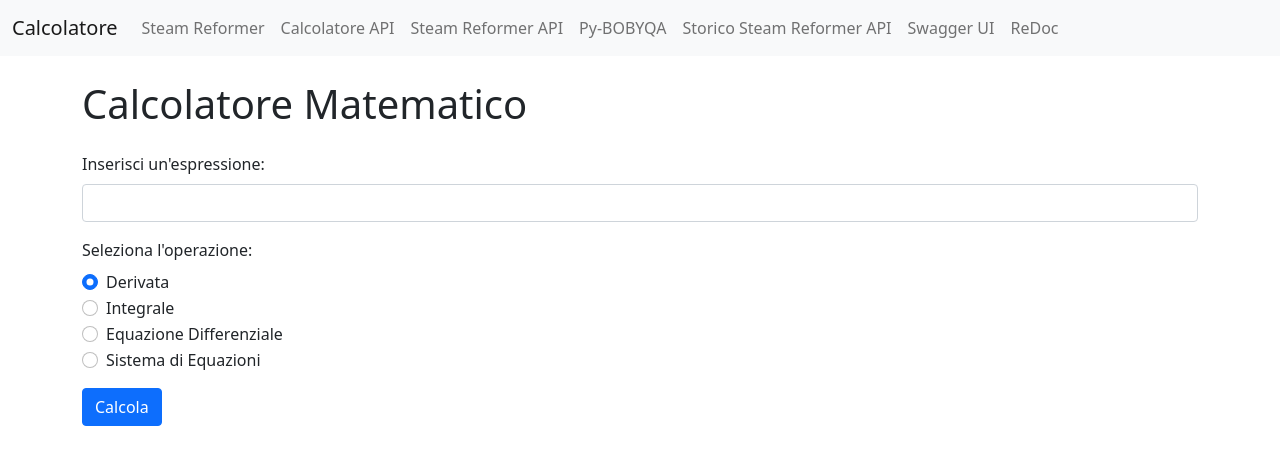
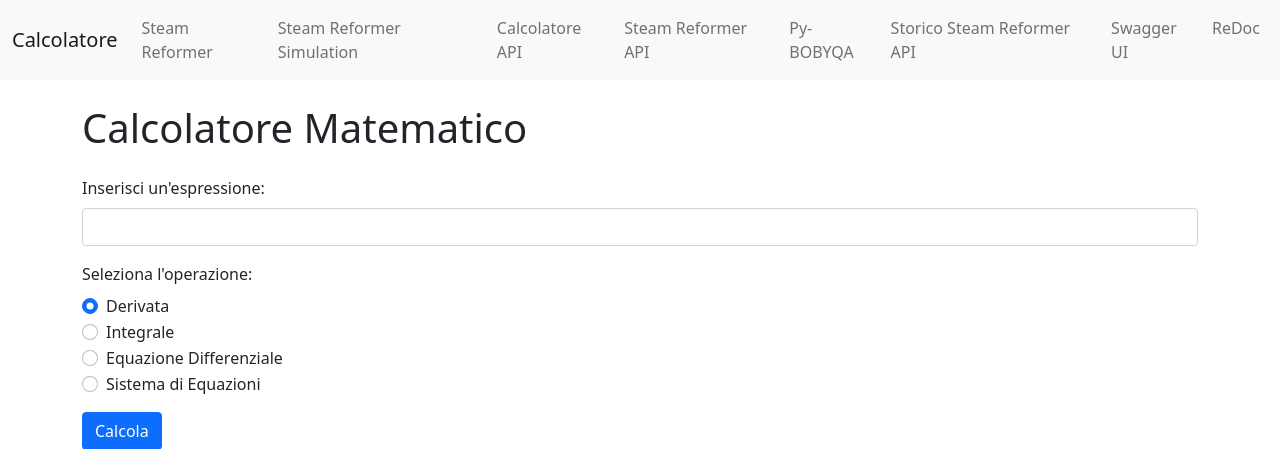
Before and after one commit to maurizioruscio/calcolatore-matematico, a Django app: template matematica/templates/calcolatore.html in a window 1280 px wide. Shown: the top 449 px of the page. Run offline with Django 5.2, Linux system fonts and the light colour scheme; the template is opened without the code that fills it, so the values that code supplies are empty.

Commit message:
correzione link

```diff
--- a/matematica/templates/calcolatore.html
+++ b/matematica/templates/calcolatore.html
@@ -24,6 +24,9 @@
                     <!-- Link di navigazione -->
                     <li class="nav-item">
                         <a class="nav-link" href="{% url 'steam_reformer' %}">Steam Reformer</a>
+                    </li>
+                    <li class="nav-item">
+                        <a class="nav-link" href="{% url 'steam_reformer_simulation' %}">Steam Reformer Simulation</a>
                     </li>
                     <li class="nav-item">
                         <a class="nav-link" href="{% url 'calcolatore_api' %}">Calcolatore API</a>
--- a/matematica/urls.py
+++ b/matematica/urls.py
@@ -5,6 +5,7 @@ urlpatterns = [
     path('', views.calcolatore_view, name='calcolatore'),
     path('steam-reformer/', views.steam_reformer_view, name='steam_reformer'),
     path('bobyqa/', views.bobyqa_view, name='bobyqa'),
+    path('steam-reformer-simulation/', views.steam_reformer_simulation_view, name='steam_reformer_simulation'),
 
     # API endpoints
     path('api/calcolatore/', views.calcolatore_api, name='calcolatore_api'),
```
